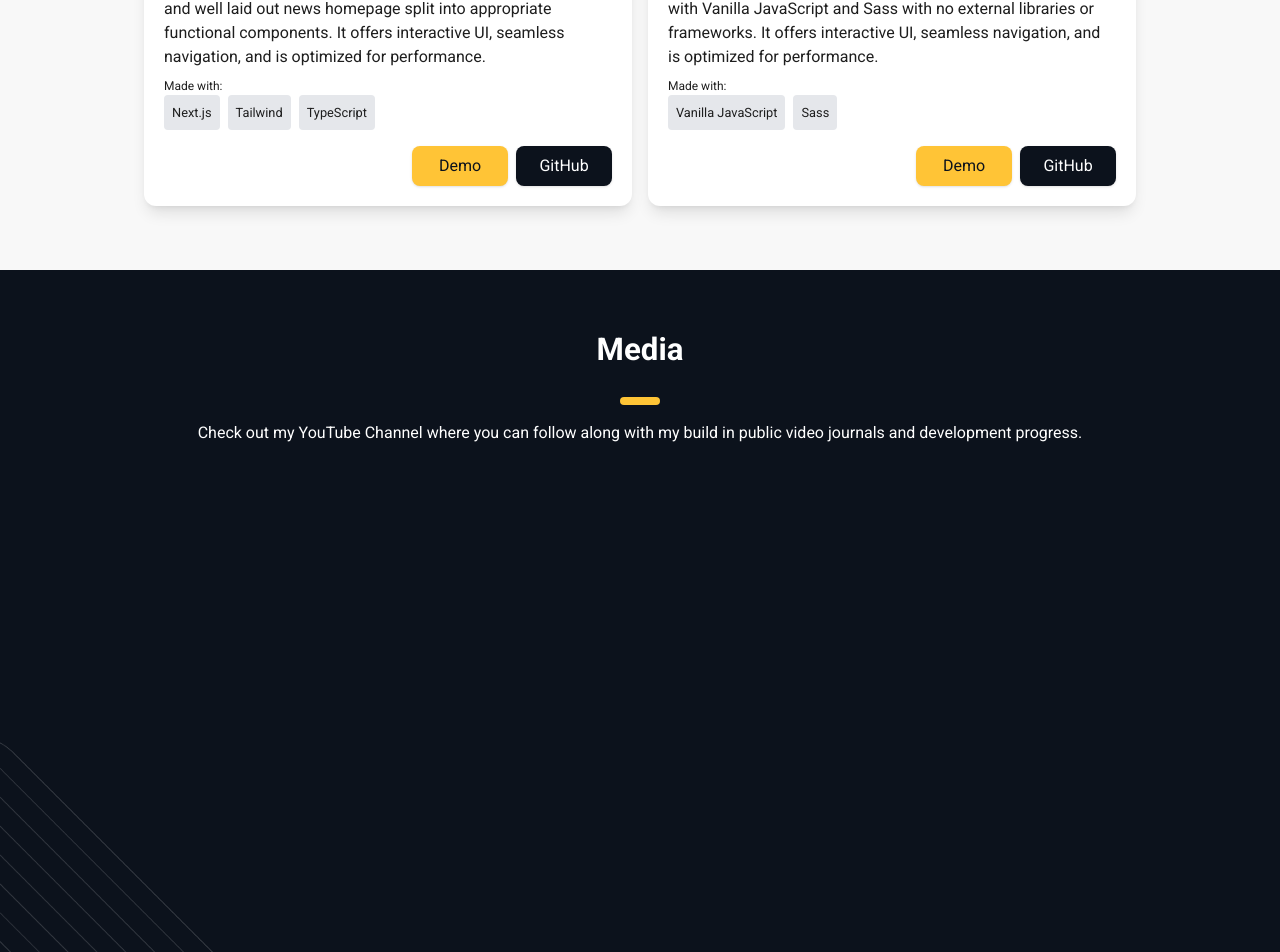
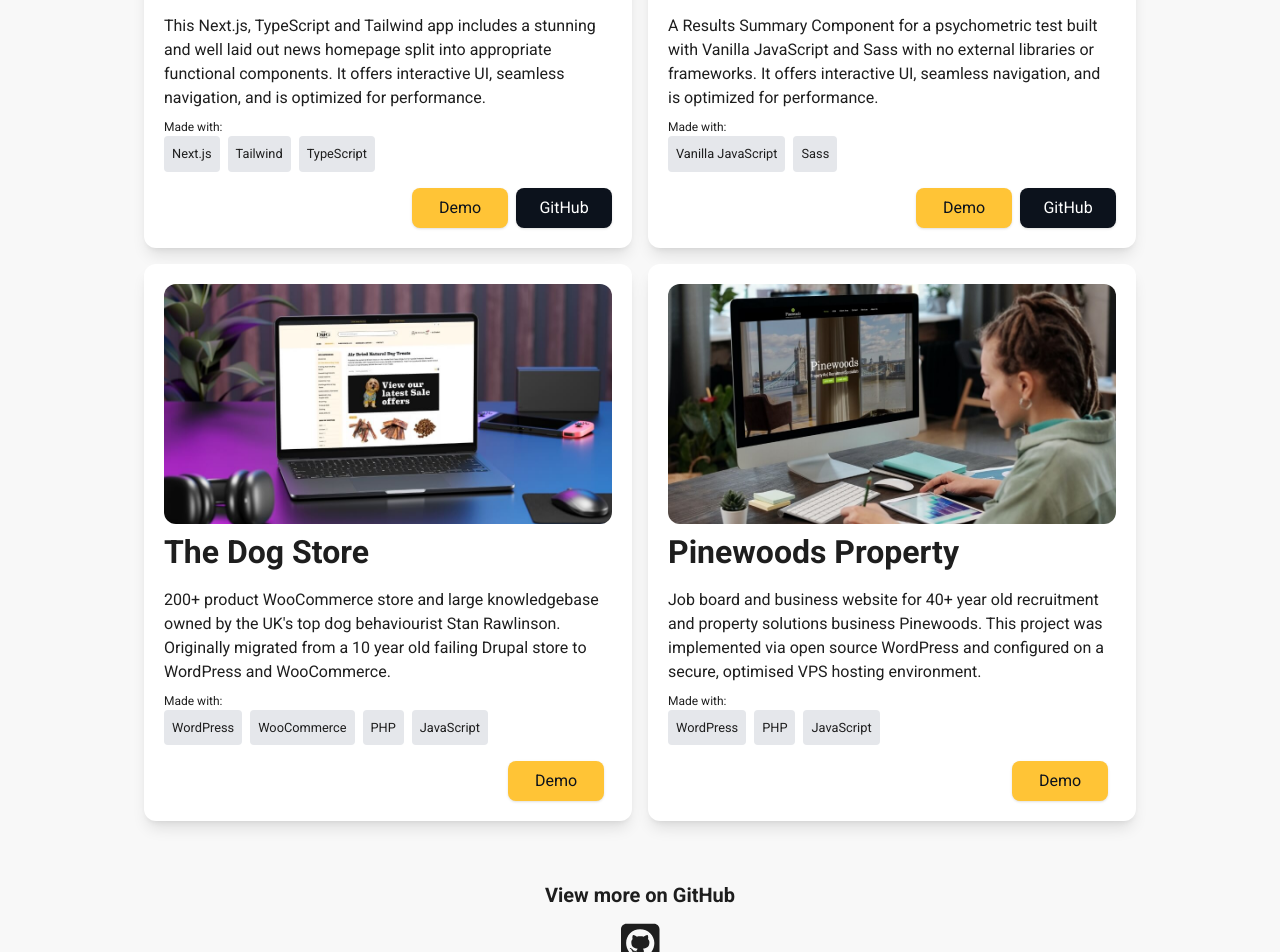
Before and after one commit to adamrichardturner/portfolio-2023, a Next.js app: page / in a window 1280 px wide. Shown: the part 2516-3468 px from the top of the page. Built offline with nearby package versions, Linux system fonts and the light colour scheme.

Commit message:
Added new projects and tweaked design

```diff
--- a/components/PortfolioTabs/PortfolioTabs.tsx
+++ b/components/PortfolioTabs/PortfolioTabs.tsx
@@ -5,7 +5,7 @@ import dynamic from 'next/dynamic'
 import { IProject } from './IProject'
 import projectsData from '../../util/projectsData.json'
 
-type TabCategory = 'All' | 'Full Stack' | 'Front End'
+type TabCategory = 'All' | 'Full Stack' | 'Front End' | 'WordPress'
 
 // Dynamically import ProjectComponent with SSR disabled
 const ProjectComponentWithNoSSR = dynamic(
@@ -17,7 +17,7 @@ const ProjectComponentWithNoSSR = dynamic(
 
 export default function PortfolioTabs() {
   const [activeTab, setActiveTab] = useState<TabCategory>('All')
-  const tabs: TabCategory[] = ['All', 'Front End', 'Full Stack']
+  const tabs: TabCategory[] = ['All', 'Front End', 'Full Stack', 'WordPress']
 
   const filteredProjects: IProject[] = projectsData.filter((project) =>
     activeTab === 'All' ? true : project.category === activeTab
@@ -31,7 +31,7 @@ export default function PortfolioTabs() {
           <button
             key={tab}
             onClick={() => setActiveTab(tab)}
-            className={`px-4 py-2 text-sm font-medium rounded-md focus:outline-none ${
+            className={`px-4 py-2 text-xxs xs:text-sm leading-none font-medium rounded-md focus:outline-none ${
               activeTab === tab
                 ? 'bg-secondary text-black'
                 : 'bg-gray-200 text-gray-800'
--- a/components/ProjectComponent/ProjectComponent.tsx
+++ b/components/ProjectComponent/ProjectComponent.tsx
@@ -46,7 +46,9 @@ const ProjectComponent: FC<ProjectComponentProps> = ({ project }) => {
       </a>
       {/* Project Title */}
       <a href={project.demoLink} target="_blank" rel="noreferrer">
-        <h3 className="text-lg font-bold leading-none py-2">{project.title}</h3>
+        <h3 className="text-lg font-bold leading-none pt-3 pb-5">
+          {project.title}
+        </h3>
       </a>
 
       {/* Project Description */}
@@ -55,11 +57,11 @@ const ProjectComponent: FC<ProjectComponentProps> = ({ project }) => {
       </p>
       <p className="text-xs">Made with:</p>
       {/* Project Skills */}
-      <div className="flex flex-wrap mb-4 space-x-2">
+      <div className="flex flex-wrap mb-4 -ml-2 -mt-2">
         {project.skills.map((skill, index) => (
           <span
             key={index}
-            className="m-0 p-2 text-sm bg-gray-200 rounded cursor-default"
+            className="ml-2 mt-2 p-2 text-sm bg-gray-200 rounded cursor-default"
           >
             {skill}
           </span>
--- a/components/Projects/Projects.tsx
+++ b/components/Projects/Projects.tsx
@@ -1,5 +1,7 @@
 import { FC } from 'react'
 import PortfolioTabs from '../PortfolioTabs/PortfolioTabs'
+import { FontAwesomeIcon } from '@fortawesome/react-fontawesome'
+import { faSquareGithub } from '@fortawesome/free-brands-svg-icons'
 
 const Projects: FC<{}> = () => {
   return (
@@ -21,6 +23,22 @@ const Projects: FC<{}> = () => {
         </div>
         {/* PortfolioTabs component to dynamically display projects */}
         <PortfolioTabs />
+        <div className="flex flex-col align-center justify-center text-center py-16">
+          <h3 className="text-md md:text-xl font-bold leading-none pb-4">
+            View more on GitHub
+          </h3>
+          <div className="flex justify-center w-full">
+            <a
+              href="https://github.com/adamrichardturner"
+              target="_blank"
+              rel="noreferrer"
+            >
+              <div className="hover:shadow-lg transition-shadow ease-in-out duration-200 h-11 w-11 p-0 m-0">
+                <FontAwesomeIcon icon={faSquareGithub} className="h-full" />
+              </div>
+            </a>
+          </div>
+        </div>
       </div>
     </section>
   )
--- a/tailwind.config.ts
+++ b/tailwind.config.ts
@@ -21,6 +21,7 @@ const config: Config = {
         'form-border': '#E7E7E7'
       },
       fontSize: {
+        xxs: '0.6rem',
         xs: '0.75rem',
         sm: '0.8rem',
         base: '1rem',
--- a/util/projectsData.json
+++ b/util/projectsData.json
@@ -64,5 +64,27 @@
       "skills": ["Vanilla JavaScript", "Sass"],
       "demoLink": "https://adamrichardturner.github.io/results-summary-component/",
       "githubLink": "https://github.com/adamrichardturner/results-summary-component"
+    },
+    {
+      "id": "7",
+      "title": "The Dog Store",
+      "description": "200+ product WooCommerce store and large knowledgebase owned by the UK's top dog behaviourist Stan Rawlinson. Originally migrated from a 10 year old failing Drupal store to WordPress and WooCommerce.",
+      "imagePath": "/projects/doglistener.jpg",
+      "altTag": "The Dog Store",
+      "category": "WordPress",
+      "skills": ["WordPress", "WooCommerce", "PHP", "JavaScript"],
+      "demoLink": "https://pinewoods.uk.com/",
+      "githubLink": ""
+    },
+    {
+      "id": "8",
+      "title": "Pinewoods Property",
+      "description": "Job board and business website for 40+ year old recruitment and property solutions business Pinewoods. This project was implemented via open source WordPress and configured on a secure, optimised VPS hosting environment.",
+      "imagePath": "/projects/pinewoods.jpg",
+      "altTag": "Pinewoods Property",
+      "category": "WordPress",
+      "skills": ["WordPress", "PHP", "JavaScript"],
+      "demoLink": "https://pinewoods.uk.com/",
+      "githubLink": ""
     }
   ]
```
Also changed, not shown: public/projects/doglistener.jpg (added), public/projects/pinewoods.jpg (added).
